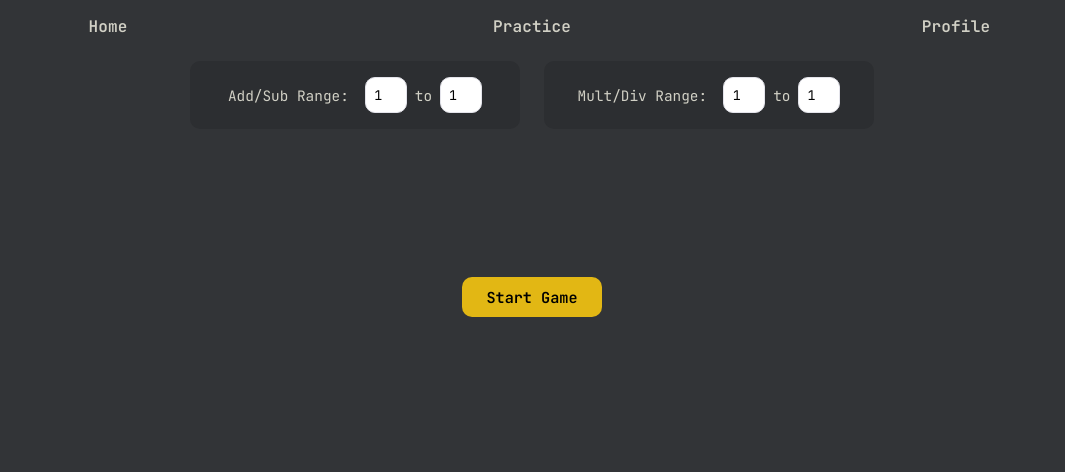
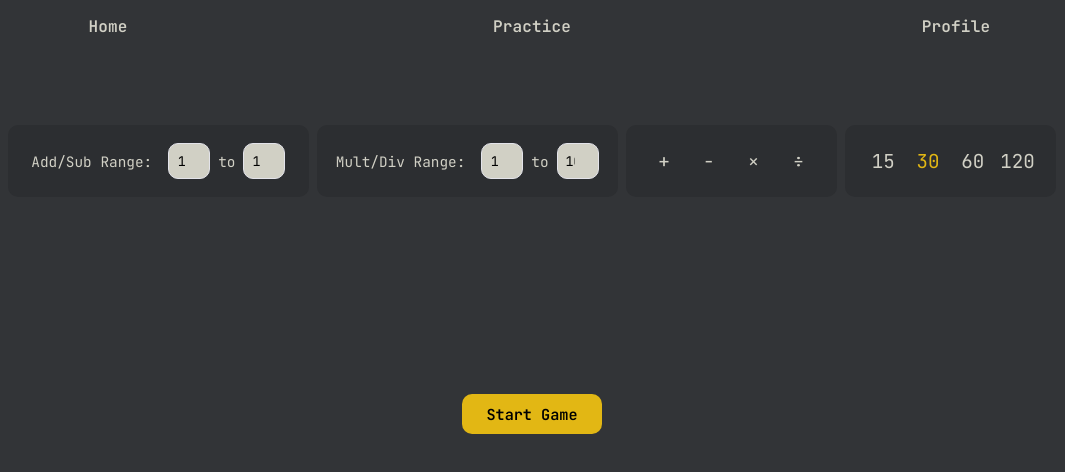
Before and after one commit to dbu79/math-game, a React (Vite) app: page / in a window 1280 px wide. Shown: the top 472 px of the page, without its empty margins (108-1173 px from the left). Built offline with nearby package versions, Linux system fonts and the light colour scheme.

Commit message:
Add timer toggle and min/max mult settings

```diff
--- a/src/components/EndScreen.jsx
+++ b/src/components/EndScreen.jsx
@@ -1,11 +1,11 @@
 import Stats from "./Stats"
 import Settings from "./Settings"
 
-function EndScreen({ count, skipped, onRestart, min, max, onMinChange, onMaxChange }) {
+function EndScreen({ count, skipped, onRestart }) {
     return (
         <>
-            <div className="end-screen">
-                <Stats count={count} skipped={skipped}/>
+            <Stats count={count} skipped={skipped}/>
+            <div className="play-again-button">
                 <button onClick={onRestart}>Play Again?</button>
             </div>
         </>
--- a/src/components/Game.jsx
+++ b/src/components/Game.jsx
@@ -2,16 +2,20 @@ import { use, useEffect, useState } from "react"
 import PlayingScreen from "./PlayScreen"
 import StartScreen from "./StartScreen"
 import EndScreen from "./EndScreen"
+import Settings from "./Settings"
 
 function Game() {
-    const [time, setTime] = useState(10)
+    const [time, setTime] = useState(30)
+    const [selectedTime, setSelectedTime] = useState(30)
     const [hasStarted, setHasStarted] = useState(false)
     const [hasEnded, setHasEnded] = useState(false)
     const [round, setRound] = useState(0)
     const [count, setCount] = useState(0)
     const [skipped, setSkipped] = useState(0)
-    const [min, setMin] = useState(1)
-    const [max, setMax] = useState(10)
+    const [minAdd, setMinAdd] = useState(1)
+    const [maxAdd, setMaxAdd] = useState(10)
+    const [minMult, setMinMult] = useState(1)
+    const [maxMult, setMaxMult] = useState(10)
 
     const isRunning = hasStarted && time > 0
 
@@ -33,7 +37,7 @@ function Game() {
     }
 
     function startGame() {
-        setTime(10)
+        setTime(selectedTime)
         setHasStarted(true)
         setRound(r => r + 1)
         setCount(0)
@@ -62,10 +66,6 @@ function Game() {
                 count={count}
                 skipped={skipped}
                 onRestart={onRestart}
-                min={min}
-                max={max}
-                onMinChange={setMin}
-                onMaxChange={setMax}
                 />
             ) : hasStarted ? (
                 <PlayingScreen
@@ -74,18 +74,26 @@ function Game() {
                     count={count}
                     skipped={skipped}
                     isRunning={isRunning}
-                    min={min}
-                    max={max}
+                    minAdd={minAdd}
+                    maxAdd={maxAdd}
+                    minMult={minMult}
+                    maxMult={maxMult}
                     onCorrect={() => setCount(c => c + 1)}
                     onSkip={() => setSkipped(s => s + 1)}
                     onRestart={startGame}/>
             ) : (
                 <StartScreen
                 onStart={startGame}
-                min={min}
-                max={max}
-                onMinChange={setMin}
-                onMaxChange={setMax}
+                minAdd={minAdd}
+                maxAdd={maxAdd}
+                onMinAddChange={setMinAdd}
+                onMaxAddChange={setMaxAdd}
+                minMult={minMult}
+                maxMult={maxMult}
+                onMinMultChange={setMinMult}
+                onMaxMultChange={setMaxMult}
+                selectedTime={selectedTime}
+                setSelectedTime={setSelectedTime}
                 />
             )}
         </div>
--- a/src/components/Settings.jsx
+++ b/src/components/Settings.jsx
@@ -1,4 +1,4 @@
-function Settings({ min, max, onMinChange, onMaxChange }) {
+function Settings({ minAdd, maxAdd, onMinAddChange, onMaxAddChange, minMult, maxMult, onMinMultChange, onMaxMultChange, selectedTime, setSelectedTime }) {
     return (
         <section className="settings-bar">
             <div className="settings-box add-settings">
@@ -7,15 +7,15 @@ function Settings({ min, max, onMinChange, onMaxChange }) {
                     <input
                         className="min-box"
                         type="number"
-                        value={min ?? ""}
-                        onChange={e => onMinChange(e.target.value === "" ? "" : Number(e.target.value))}
+                        value={minAdd ?? ""}
+                        onChange={e => onMinAddChange(e.target.value === "" ? "" : Number(e.target.value))}
                         />
                     <span className="range-seperator">to</span>
                     <input
                     className="max-box"
                     type="number"
-                    value={max ?? ""}
-                    onChange={e => onMaxChange(e.target.value === "" ? "" : Number(e.target.value))}
+                    value={maxAdd ?? ""}
+                    onChange={e => onMaxAddChange(e.target.value === "" ? "" : Number(e.target.value))}
                     />
                 </div>
             </div>
@@ -25,17 +25,69 @@ function Settings({ min, max, onMinChange, onMaxChange }) {
                     <input
                         className="min-box"
                         type="number"
-                        value={min ?? ""}
-                        onChange={e => onMinChange(e.target.value === "" ? "" : Number(e.target.value))}
+                        value={minMult ?? ""}
+                        onChange={e => onMinMultChange(e.target.value === "" ? "" : Number(e.target.value))}
                         />
                     <span className="range-seperator">to</span>
                     <input
                     className="max-box"
                     type="number"
-                    value={max ?? ""}
-                    onChange={e => onMaxChange(e.target.value === "" ? "" : Number(e.target.value))}
+                    value={maxMult ?? ""}
+                    onChange={e => onMaxMultChange(e.target.value === "" ? "" : Number(e.target.value))}
                     />
                 </div>
+            </div>
+            <div className="operator-settings">
+                <input className="operator-toggle" type="checkbox" id="toggle-add" />
+                <label className="operator-label" htmlFor="toggle-add">+</label>
+                <input className="operator-toggle" type="checkbox" id="toggle-subtract" />
+                <label className="operator-label" htmlFor="toggle-subtract">-</label>
+                <input className="operator-toggle" type="checkbox" id="toggle-multiply" />
+                <label className="operator-label" htmlFor="toggle-multiply">×</label>
+                <input className="operator-toggle" type="checkbox" id="toggle-divide" />
+                <label className="operator-label" htmlFor="toggle-divide">÷</label>
+            </div>
+            <div className="time-settings">
+                <input
+                className="time-toggle"
+                type="radio"
+                id="toggle-15"
+                name="time"
+                value={15}
+                checked={selectedTime === 15}
+                onChange={() => setSelectedTime(15)}
+                />
+                <label className="time-label" htmlFor="toggle-15">15</label>
+                <input
+                className="time-toggle"
+                type="radio"
+                id="toggle-30"
+                name="time"
+                value={30}
+                checked={selectedTime === 30}
+                onChange={() => setSelectedTime(30)}
+                />
+                <label className="time-label" htmlFor="toggle-30">30</label>
+                <input
+                className="time-toggle"
+                type="radio"
+                id="toggle-60"
+                name="time"
+                value={60}
+                checked={selectedTime === 60}
+                onChange={() => setSelectedTime(60)}
+                />
+                <label className="time-label" htmlFor="toggle-60">60</label>
+                <input
+                className="time-toggle"
+                type="radio"
+                id="toggle-120"
+                name="time"
+                value={120}
+                checked={selectedTime === 120}
+                onChange={() => setSelectedTime(120)}
+                />
+                <label className="time-label" htmlFor="toggle-120">120</label>
             </div>
         </section>
     )
--- a/src/components/StartScreen.jsx
+++ b/src/components/StartScreen.jsx
@@ -1,9 +1,15 @@
 import Settings from "./Settings"
 
-function StartScreen({ onStart, min, max, onMinChange, onMaxChange }) {
+function StartScreen({ onStart, minAdd, maxAdd, onMinAddChange, onMaxAddChange, minMult, maxMult, onMinMultChange, onMaxMultChange, selectedTime, setSelectedTime }) {
     return (
         <>
-        <Settings min={min} max={max} onMinChange={onMinChange} onMaxChange={onMaxChange}/>
+        <Settings
+        minAdd={minAdd} maxAdd={maxAdd}
+        onMinAddChange={onMinAddChange} onMaxAddChange={onMaxAddChange}
+        minMult={minMult} maxMult={maxMult}
+        onMinMultChange={onMinMultChange} onMaxMultChange={onMaxMultChange}
+        selectedTime={selectedTime} setSelectedTime={setSelectedTime}
+        />
         <div className="start">
             <button className="start-button" onClick={onStart}>Start Game</button>
         </div>
--- a/src/index.css
+++ b/src/index.css
@@ -1,22 +1,17 @@
  :root {
-    /* --text-primary: #171717; */
     --text-primary: #d1d0c5;
-    /* --text-secondary: #6b6b75; */
     --text-secondary: #646669;
     --font-sans: "JetBrains Mono";
-    /* --bg: #f4f4f9; */
     --bg: #323437;
-    /* --surface: #ffffff; */
     --surface: #2c2e31;
     --border: #e3e3ea;
-    /* --accent: #4a90e2; */
     --accent: #e2b714;
-    --accent-hover: #3a7bc8;
+    --accent-hover: #e2b714cc;
     --correct: #2f9e63;
     /* --incorrect: #e2574a; */
     --incorrect: #ca4754;
     --radius: 10px;
-    --max-width: 720px;
+    --max-width: 1080px;
     --space-1: 0.5rem;
     --space-2: 1rem;
     --space-3: 1.5rem;
@@ -63,6 +58,8 @@ a {
     display: flex;
     align-items: center;
     justify-content: center;
+    max-width: var(--max-width);
+    margin: 0 auto;
 }
 
 /* ---- Game panel ---- */
@@ -76,16 +73,6 @@ a {
     max-width: var(--max-width);
     margin: 0 var(--space-2);
     gap: var(--space-2);
-}
-
-.card {
-    padding: var(--space-4);
-    background: var(--surface);
-    border: 1px solid var(--border);
-    border-radius: var(--radius);
-    display: flex;
-    justify-content: center;
-    align-items: center;
 }
 
 /* ---- Start screen ---- */
@@ -114,17 +101,17 @@ a {
     display: flex;
     justify-content: space-between;
     align-items: stretch;
-    gap: 1.5rem;
-    width: 150%;
-    padding: 1rem;
+    gap: var(--space-1);
+    padding: 5rem 1rem 1rem;
     transform: translateY(-8px);
-    width: 95%;
+    width: 100%;
+
 }
 
 .settings-box {
-    flex: 1;
+    flex: 1.5;
     background: var(--surface);
-    border-radius: 10px;
+    border-radius: var(--radius);
     padding: 1rem;
     display: flex;
     flex-direction: row;
@@ -139,6 +126,7 @@ a {
     align-items: center;
     gap: 0.5rem;
     accent-color: var(--accent);
+
 }
 
 .min-box {
@@ -147,11 +135,11 @@ a {
     appearance: textfield;
     -moz-appearance: textfield;
     padding: 0.5rem 0.5rem 0.5rem;
-    border-radius: 10px;
+    border-radius: var(--radius);
     border: 1px solid var(--border);
     margin-left: 0.5rem;
     font-family: var(--font-sans);
-
+    background: #d1d0c5;
 }
 
 .max-box {
@@ -160,10 +148,89 @@ a {
     appearance: textfield;
     -moz-appearance: textfield;
     padding: 0.5rem 0.5rem 0.5rem;
-    border-radius: 10px;
+    border-radius: var(--radius);
     border: 1px solid var(--border);
     font-family: var(--font-sans);
+    background: #d1d0c5;
+
 }
+
+/* ---- Operator Checkboxes ---- */
+
+.operator-settings {
+    flex: 1;
+    display: flex;
+    align-items: center;
+    background: var(--surface);
+    padding: 1rem;
+    border-radius: var(--radius);
+
+}
+
+.operator-toggle {
+    position: absolute;
+    opacity: 0;
+    width: 1px;
+    height: 1px;
+}
+
+.operator-label {
+    flex: 1;
+    display: flex;
+    align-items: center;
+    justify-content: center;
+    width: 2.5rem;
+    height: 2.5rem;
+    font-size: 1.2rem;
+    cursor: pointer;
+    user-select: none;
+    transition: color 0.15s;
+}
+
+.operator-toggle:checked + .operator-label {
+    color: var(--accent);
+}
+
+.operator-toggle:hover {
+    background: var(--accent-hover);
+}
+
+/* ---- Time Toggle ---- */
+
+.time-settings {
+    flex: 1;
+    display: flex;
+    align-items: center;
+    background: var(--surface);
+    padding: 1rem;
+    border-radius: var(--radius);
+
+}
+
+.time-toggle {
+    position: absolute;
+    opacity: 0;
+    width: 1px;
+    height: 1px;
+}
+
+.time-label {
+    flex: 1;
+    display: flex;
+    align-items: center;
+    justify-content: center;
+    width: 2.5rem;
+    height: 2.5rem;
+    font-size: 1.2rem;
+    cursor: pointer;
+    user-select: none;
+    transition: color 0.15s;
+}
+
+.time-toggle:checked + .time-label {
+    color: var(--accent);
+}
+
 
 /* ---- Timer ---- */
 
@@ -178,19 +245,23 @@ a {
 
 .stats {
     display: flex;
-    gap: var(--space-3);
-    margin-bottom: var(--space-2);
+    align-items: center;
+    padding: var(--space-2);
+    background: var(--surface);
+    border-radius: var(--radius);
+    gap: var(--space-4);
+    margin: var(--space-3);
 }
 
 .stats p {
     margin: 0;
-    font-size: 0.8rem;
+    font-size: 1.5rem;
     color: var(--text-secondary);
     text-transform: uppercase;
     letter-spacing: 0.04em;
 }
 
-.stats .counter { color: var(--correct); }
+.stats .count { color: var(--correct); }
 .stats .skipped { color: var(--incorrect); }
 
 /* ---- Question ---- */
@@ -262,7 +333,3 @@ button:active {
     align-items: center;
     gap: var(--space-2);
 }
-
-.end-screen .stats {
-    font-size: 2rem;
-}
--- a/src/pages/Main.jsx
+++ b/src/pages/Main.jsx
@@ -5,6 +5,9 @@ function Main() {
         <div className="page-content">
             <Game/>
         </div>
+        // <>
+        //     <Game/>
+        // </>
     )
 }
 
```
Also changed, not shown: src/components/PlayScreen.jsx (+6 -3 lines), src/components/Question.jsx (+5 -5 lines), src/functions/GetEquation.js (+11 -5 lines).
